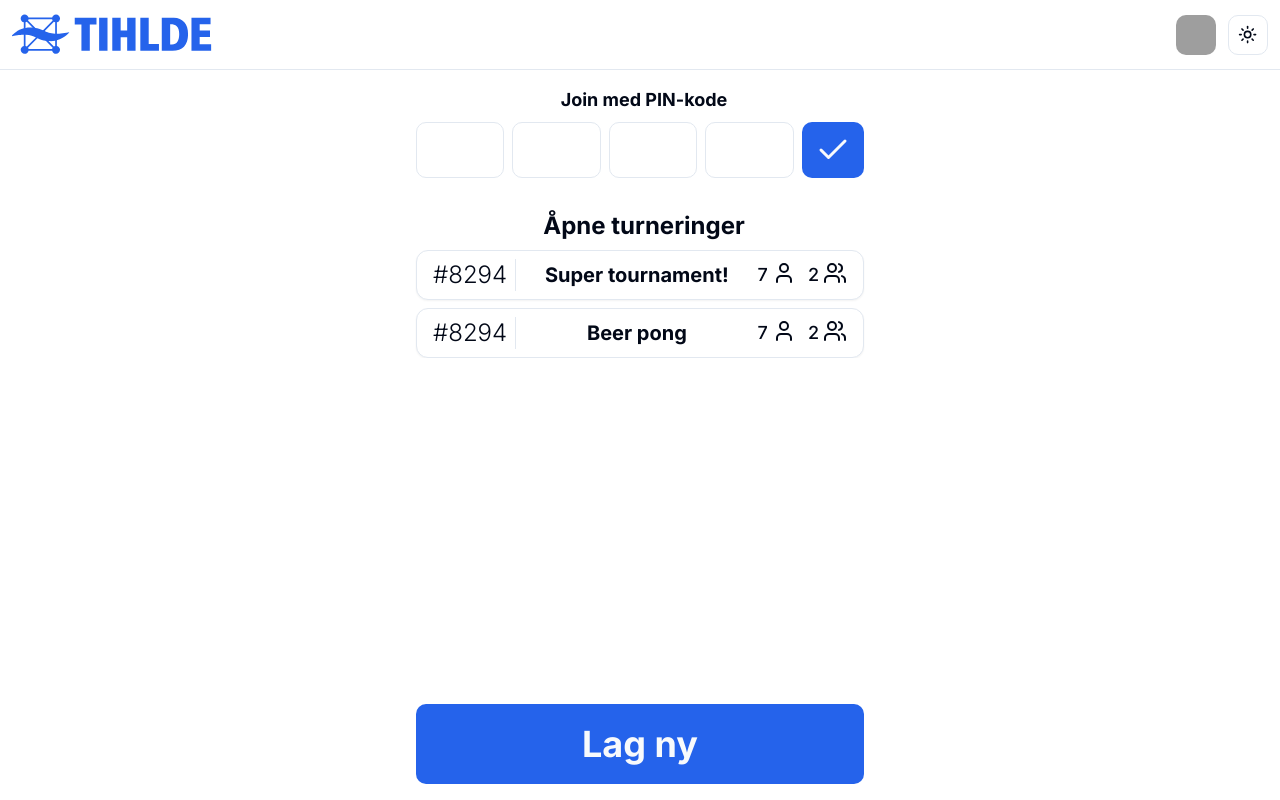
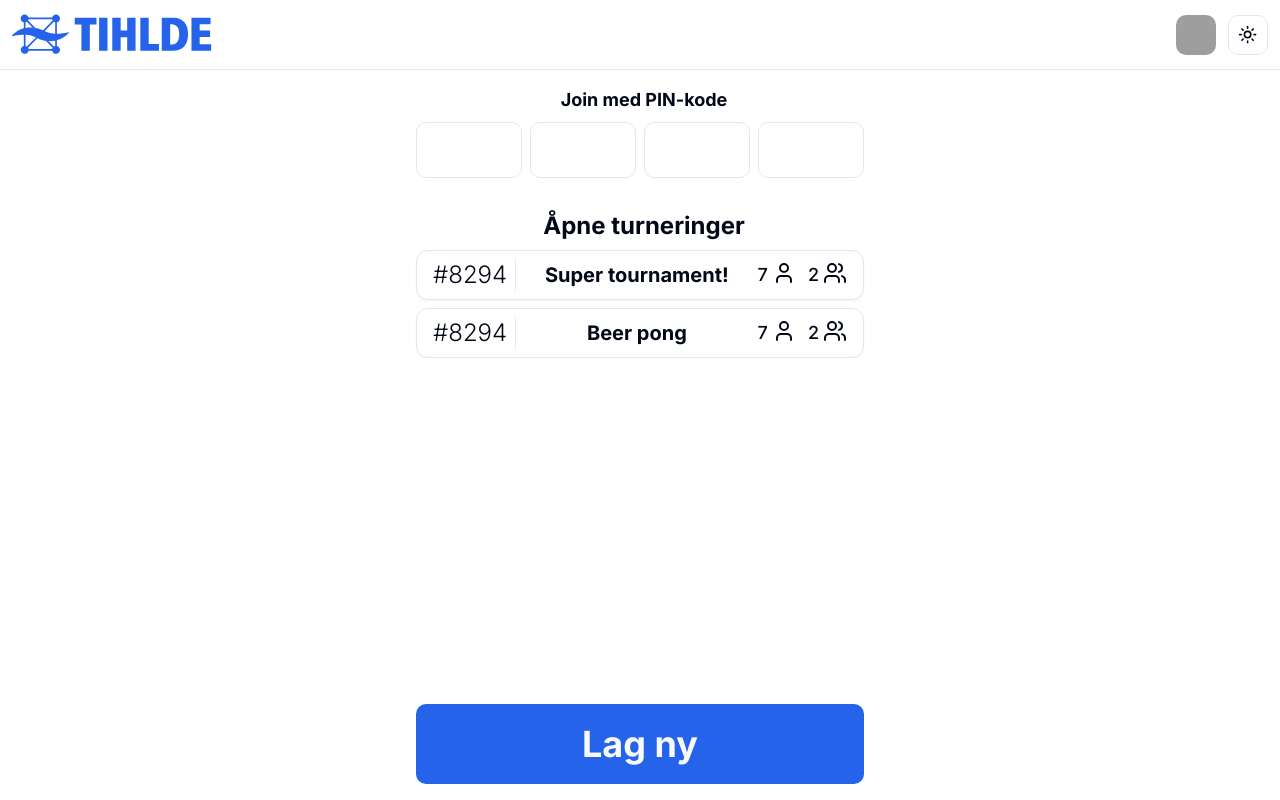
Before and after one commit to TIHLDE/Blitzed, a Next.js app: page /tournament in a window 1280 px wide. Shown: the top 800 px of the page. Built offline with nearby package versions, Linux system fonts and the light colour scheme; grey boxes are pictures that could not be loaded.

Commit message:
Join tournament form functioning

```diff
--- a/app/tournament/page.tsx
+++ b/app/tournament/page.tsx
@@ -1,9 +1,8 @@
-import { Check as CheckIcon } from 'lucide-react';
-import { Input } from '@/components/ui/input';
 import { Button } from '../../components/ui/button';
 import { Card } from '../../components/ui/card';
 import TournamentDetails from './tournament_details';
 import { Separator } from '../../components/ui/separator';
+import JoinTournamentForm from '../../components/tournament/joinTournamentForm';
 
 export default async function BrowseTournamentsPage() {
   return (
@@ -69,35 +68,7 @@ function JoinForm() {
   return (
     <div className="flex flex-col items-center justify-start w-full">
       <div className="text-lg ml-2 mb-2 font-bold mt-4">Join med PIN-kode</div>
-      <div className="flex flex-row justify-between items-center gap-2 w-full max-w-md h-14">
-        <Input
-          className="h-full text-center text-2xl font-medium flex-1"
-          type="text"
-          maxLength={1}
-        />
-        <Input
-          className="h-full text-center text-2xl font-medium flex-1"
-          type="text"
-          maxLength={1}
-        />
-        <Input
-          className="h-full text-center text-2xl font-medium flex-1"
-          type="text"
-          maxLength={1}
-        />
-        <Input
-          className="h-full text-center text-2xl font-medium flex-1"
-          type="text"
-          maxLength={1}
-        />
-        <Button
-          className="h-full flex items-center justify-center flex-1"
-          variant="default"
-          size="icon"
-        >
-          <CheckIcon size={36} />
-        </Button>
-      </div>
+      <JoinTournamentForm />
     </div>
   );
 }
--- /dev/null
+++ b/components/tournament/joinTournamentForm.tsx
@@ -0,0 +1,150 @@
+'use client';
+
+import { z } from 'zod';
+import { zodResolver } from '@hookform/resolvers/zod';
+import { useForm } from 'react-hook-form';
+import {
+  Form,
+  FormControl,
+  FormField,
+  FormItem,
+  FormMessage,
+} from '@/components/ui/form';
+import { Input } from '@/components/ui/input';
+
+const formSchema = z.object({
+  first: z.string().regex(/\d/).length(1),
+  second: z.string().regex(/\d/).length(1),
+  third: z.string().regex(/\d/).length(1),
+  fourth: z.string().regex(/\d/).length(1),
+});
+
+export default function JoinTournamentForm() {
+  const form = useForm<z.infer<typeof formSchema>>({
+    resolver: zodResolver(formSchema),
+  });
+
+  form.watch((data) => {
+    const values = [data.first, data.second, data.third, data.fourth];
+    const ids = ['first', 'second', 'third', 'fourth'];
+    const indexNextEmpty = values.findIndex((v) => !v);
+
+    if (indexNextEmpty !== -1) {
+      document.getElementById(ids[indexNextEmpty]).focus();
+    } else {
+      // We should submit the form since all fields have been filled out
+      form.handleSubmit(onSubmit)();
+    }
+  });
+
+  const onSubmit = (values: z.infer<typeof formSchema>) => {
+    const code = [
+      values['first'],
+      values['second'],
+      values['third'],
+      values['fourth'],
+    ].join('');
+
+    console.log('Submitted with the code', code);
+  };
+
+  return (
+    <Form {...form}>
+      <form onSubmit={form.handleSubmit(onSubmit)}>
+        <div className="flex flex-row justify-between items-center gap-2 w-full max-w-md h-14">
+          <div className="basis-[100%] h-full">
+            <FormField
+              control={form.control}
+              rules={{}}
+              name="first"
+              render={({ field }) => (
+                <FormItem className="h-full">
+                  <FormControl>
+                    <Input
+                      id="first"
+                      className="h-full text-center text-2xl font-medium"
+                      type="number"
+                      maxLength={1}
+                      {...field}
+                    />
+                  </FormControl>
+                  <FormMessage />
+                </FormItem>
+              )}
+            />
+          </div>
+          <div className="basis-[100%] h-full">
+            <FormField
+              control={form.control}
+              name="second"
+              render={({ field }) => (
+                <FormItem className="h-full">
+                  <FormControl>
+                    <Input
+                      id="second"
+                      className="h-full text-center text-2xl font-medium"
+                      type="number"
+                      maxLength={1}
+                      {...field}
+                    />
+                  </FormControl>
+                  <FormMessage />
+                </FormItem>
+              )}
+            />
+          </div>
+          <div className="basis-[100%] h-full">
+            <FormField
+              control={form.control}
+              name="third"
+              render={({ field }) => (
+                <FormItem className="h-full">
+                  <FormControl>
+                    <Input
+                      id="third"
+                      className="h-full text-center text-2xl font-medium"
+                      type="number"
+                      maxLength={1}
+                      {...field}
+                    />
+                  </FormControl>
+                  <FormMessage />
+                </FormItem>
+              )}
+            />
+          </div>
+          <div className="basis-[100%] h-full">
+            <FormField
+              control={form.control}
+              name="fourth"
+              render={({ field }) => (
+                <FormItem className="h-full">
+                  <FormControl>
+                    <Input
+                      id="fourth"
+                      className="h-full text-center text-2xl font-medium"
+                      type="number"
+                      maxLength={1}
+                      {...field}
+                    />
+                  </FormControl>
+                  <FormMessage />
+                </FormItem>
+              )}
+            />
+          </div>
+          {/* <div className="basis-[100%] h-full">
+            <Button
+              className="h-full flex items-center justify-center w-full"
+              type="submit"
+              variant="default"
+              size="icon"
+            >
+              <CheckIcon size={36} />
+            </Button>
+          </div> */}
+        </div>
+      </form>
+    </Form>
+  );
+}
```
